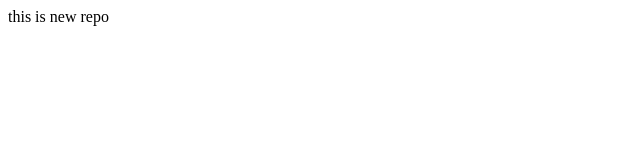
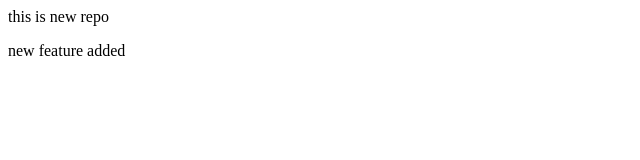
Before and after one commit to roshnipathan1998/SecondRepo, a plain HTML site: page index.html in a window 1280 px wide. Shown: the whole page, without its empty margins (0-640 px from the left). Drawn offline with Linux system fonts and the light colour scheme.

Commit message:
new feature added

```diff
--- a/index.html
+++ b/index.html
@@ -1,3 +1,6 @@
 <p>
     this is new repo
 </p>
+<p>
+    new feature added
+</p>
```
